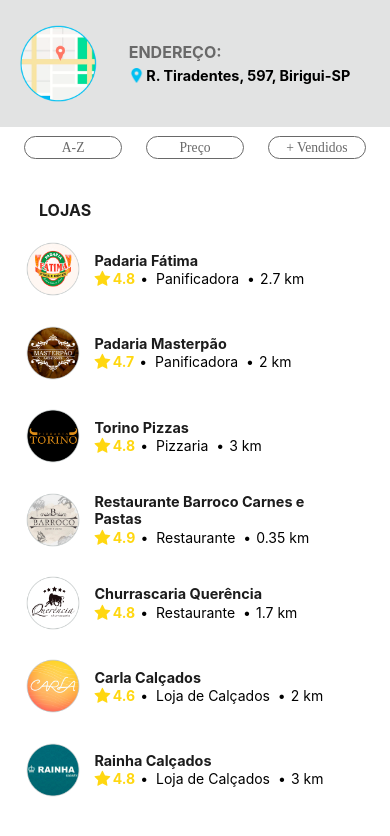
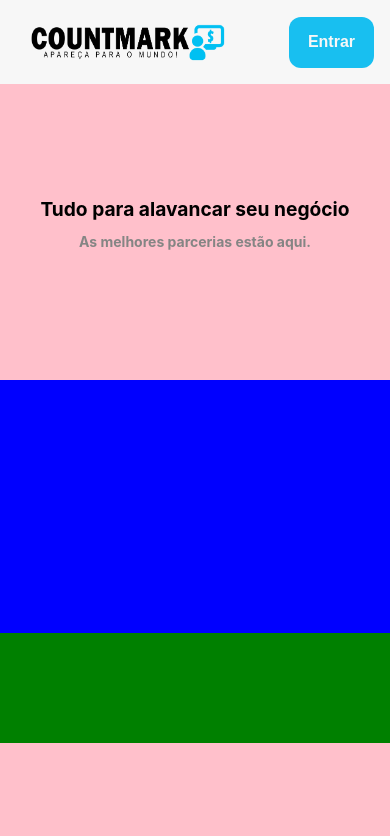
Before and after one commit to MateusRamos/CountMark, a React Native app: screen / in a window 390 px wide. Shown: the top 836 px of the page. Built offline with nearby package versions, Linux system fonts and the light colour scheme.

Commit message:
inicio da pagina dashboard

```diff
--- a/App.js
+++ b/App.js
@@ -1,8 +1,8 @@
 import React from 'react';
-import Lista_Empresa from './src/Paginas/Lista_Empresa';
+import Dashboard from './src/Paginas/Dashboard';
 
 export default function App() {
   return (
-      <Lista_Empresa/>
+      <Dashboard/>
   );
 }
--- a/src/Paginas/Dashboard/index.js
+++ b/src/Paginas/Dashboard/index.js
@@ -0,0 +1,31 @@
+import React from "react";
+import { Container, Cabecalho, Busca, Destaques, Categorias, MaisProcurados } from "./styles";
+import { ImgLogo, BotaoLogin, TextoSlogan, TextoSubSlogan, EntradaEndereco, BotaoBuscar } from "./styles";
+
+import Icon from 'react-native-vector-icons/Entypo';
+import Logo from "../../assets/logo.png";
+
+export default function Dashboard() {
+    return(
+
+        <Container>
+
+            <Cabecalho>
+                <ImgLogo> <img src={Logo} width='90%'/> </ImgLogo>
+                <BotaoLogin> Entrar </BotaoLogin>
+            </Cabecalho>
+
+            <Busca>
+                <TextoSlogan>Tudo para alavancar seu negócio</TextoSlogan>
+                <TextoSubSlogan>As melhores parcerias estão aqui.</TextoSubSlogan>
+                <EntradaEndereco/>
+                <BotaoBuscar></BotaoBuscar>
+            </Busca>
+            <Destaques></Destaques>
+            <Categorias></Categorias>
+            <MaisProcurados></MaisProcurados>
+
+        </Container>
+
+    )
+}
--- a/src/Paginas/Dashboard/styles.js
+++ b/src/Paginas/Dashboard/styles.js
@@ -0,0 +1,77 @@
+import React from 'react';
+import { StyleSheet } from 'react-native';
+import styled from 'styled-components/native';
+
+export const Container = styled.SafeAreaView`
+    flex-direction: column;
+    width: 100%;
+    height: 100%;
+    background-color: black;
+`;
+//-----------Cabecalho-----------//
+export const Cabecalho = styled.View`
+    background-color: #f7f7f7;
+    height: 10%;
+    flex-direction: row;
+    align-items: center;
+`;
+
+export const ImgLogo = styled.View`
+    width: 60%;
+    margin-left: 6%;
+    margin-right: 8%;
+`;
+
+export const BotaoLogin = styled.TouchableOpacity`
+    height: 60%;
+    width: 22%;
+    border-radius: 12px;
+    background-color: #18bff0;
+    justify-content: center;
+    text-align: center;
+    margin-letf: 50%;
+    color: #f7f7f7;
+    font-weight: bold;
+    font-family: Sans-serif;
+`;
+//-----------Busca-----------//
+export const Busca = styled.View`
+    background-color: pink;
+    height: 35%;
+    justify-content: center;
+    align-items: center;
+`;
+
+export const TextoSlogan = styled.Text`
+    font-weight: bolder;
+    font-size: 120%;
+    margin-bottom: 3%;
+`;
+
+export const TextoSubSlogan = styled.Text`
+    font-weight: bold;
+    color: #858584;
+`;
+
+export const EntradaEndereco = styled.TextInput`
+
+`;
+
+export const BotaoBuscar = styled.TouchableOpacity`
+
+`;
+//-----------Destaques-----------//
+export const Destaques = styled.View`
+    background-color: blue;
+    height: 30%;
+`;
+//-----------Categorias-----------//
+export const Categorias = styled.View`
+    background-color: green;
+    height: 13%;
+`;
+//-----------MaisProcurados-----------//
+export const MaisProcurados = styled.View`
+    background-color: pink;
+    height: 50%;
+`;
```
